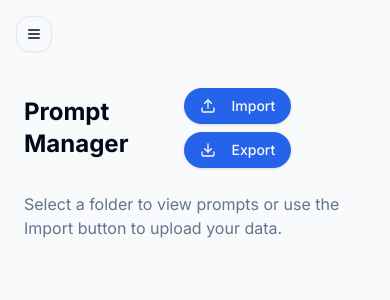
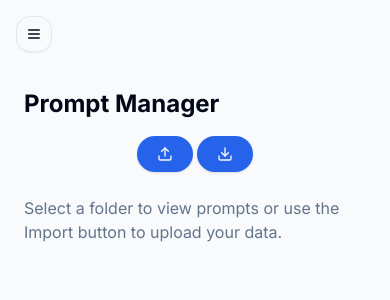
Before and after one commit to Chris4496/prompt-lib, a Next.js app: page / in a window 390 px wide. Shown: the top 300 px of the page. Built offline with nearby package versions, Linux system fonts and the light colour scheme.

Commit message:
minor styling change for mobile

```diff
--- a/app/page.tsx
+++ b/app/page.tsx
@@ -235,20 +235,23 @@ export default function Home() {
       {/* Main Content */}
       <div className="flex-1 p-6 overflow-auto">
         <div className="lg:hidden h-16"></div> {/* Spacer for mobile */}
-        <div className="flex justify-between items-center mb-6">
-          <h1 className="text-2xl font-bold">
+        <div className="flex flex-col gap-4 mb-6 sm:flex-row sm:items-center sm:justify-between">
+          <h1 className="text-2xl font-bold min-w-0 truncate">
             {selectedFolder ? `${folders.find((f) => f.id === selectedFolder)?.name} Prompts` : "Prompt Manager"}
           </h1>
-          <div className="flex flex-wrap gap-2">
-            <Button onClick={importData} className="rounded-full">
-              <UploadIcon className="mr-2 h-4 w-4" /> Import
+          <div className="flex items-center justify-center w-full sm:w-auto sm:justify-end gap-1 sm:gap-2 flex-shrink-0">
+            <Button onClick={importData} className="rounded-full px-2 sm:px-4 text-sm min-w-14">
+              <UploadIcon className="h-4 w-4 sm:mr-2" />
+              <span className="hidden sm:inline">Import</span>
             </Button>
-            <Button onClick={exportData} className="rounded-full">
-              <DownloadIcon className="mr-2 h-4 w-4" /> Export
+            <Button onClick={exportData} className="rounded-full px-2 sm:px-4 text-sm min-w-14">
+              <DownloadIcon className="h-4 w-4 sm:mr-2" />
+              <span className="hidden sm:inline">Export</span>
             </Button>
             {selectedFolder && (
-              <Button onClick={addPrompt} className="rounded-full">
-                <PlusIcon className="mr-2 h-4 w-4" /> New Prompt
+              <Button onClick={addPrompt} className="rounded-full px-2 sm:px-4 text-sm min-w-14">
+                <PlusIcon className="h-4 w-4 sm:mr-2" />
+                <span className="hidden sm:inline">New Prompt</span>
               </Button>
             )}
           </div>
```
